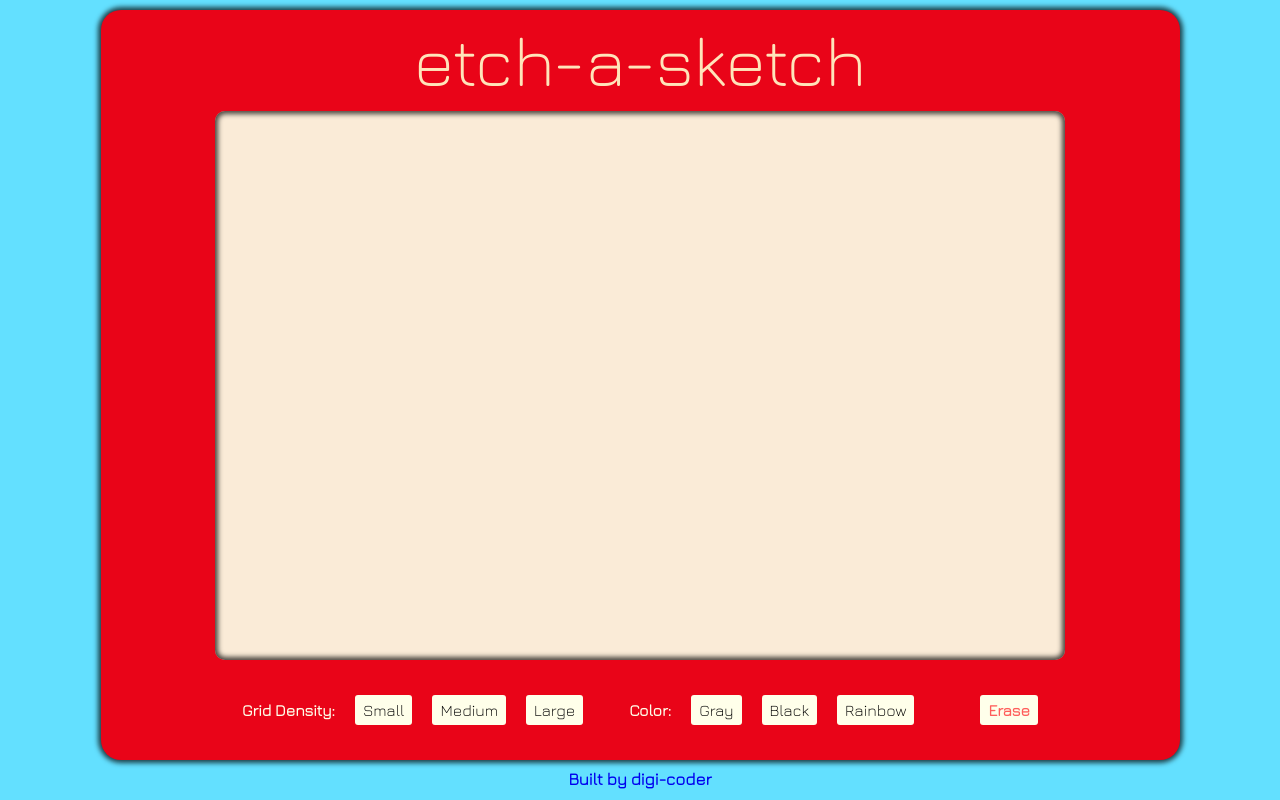
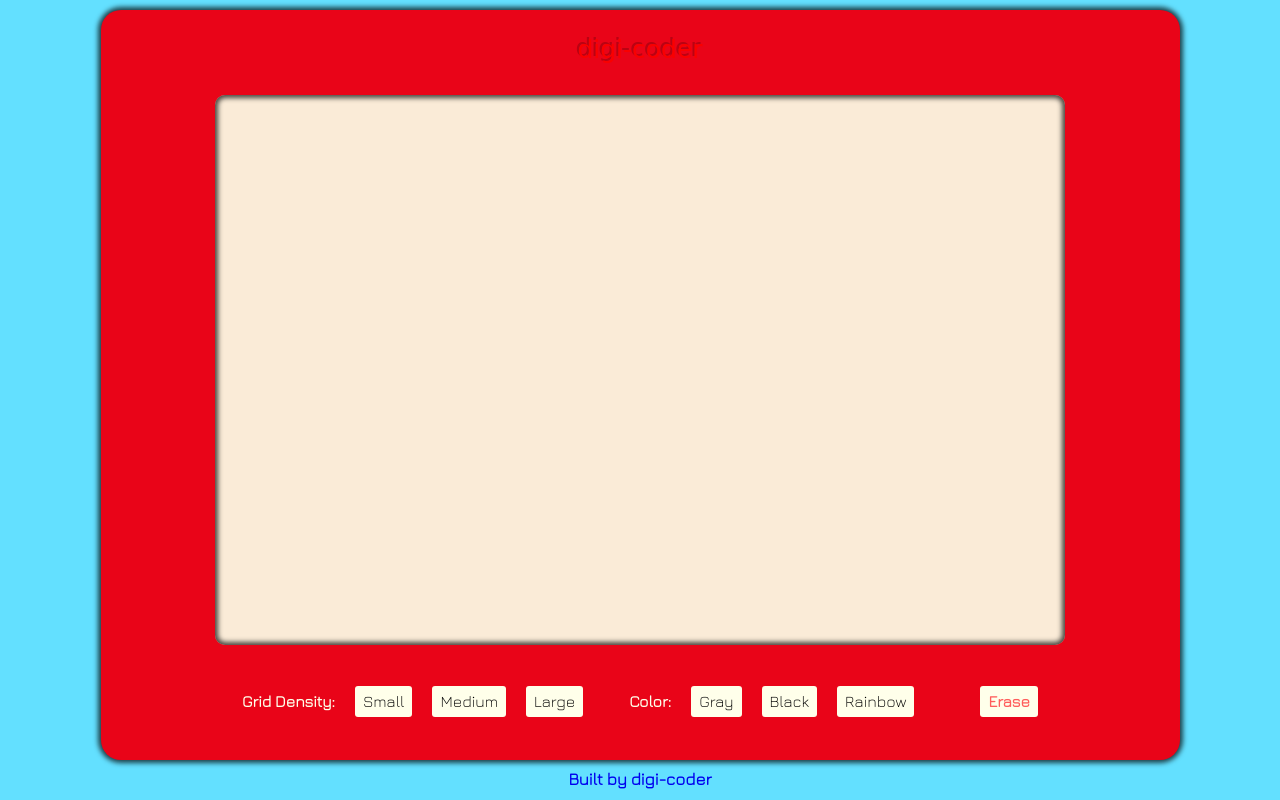
Before and after one commit to digi-coder/etch-a-sketch, a plain HTML site: page index.html in a window 1280 px wide. Drawn offline with nearby package versions, Linux system fonts and the light colour scheme.

Commit message:
Edit style.css and index.html

```diff
--- a/css/style.css
+++ b/css/style.css
@@ -42,9 +42,13 @@ body {
 #title {
     display: flex;
     align-content: center;
-    color: #FFE4BA;
-    font-size: 70px;
+    color: #fa0000;
+    font-family: 'Sassy Fras', cursive;
+    font-size: 25px;
+    text-shadow: -2px -2px #b90312;
     margin: 10px;
+    padding-bottom: 20px;
+
 }
 
 #grid-container {
@@ -84,13 +88,15 @@ body {
 
 #controls .erase {
     color: #FF5E5B !important;
-font-weight: 700;
+    font-weight: 700;
+    margin-top: 14px;
 }
 
 #controls-left {
     display: flex;
     align-items: center;
     box-sizing: border-box;
+    padding-top: 14px;
 }
 
 #controls-left p {
@@ -103,6 +109,7 @@ font-weight: 700;
     display: flex;
     align-items: center;
     box-sizing: border-box;
+    padding-top: 14px;
 }
 
 #controls-right p {
--- a/index.html
+++ b/index.html
@@ -17,7 +17,7 @@
     <div id="wrapper">
         <div id="container" class="outer-shell">
             <div id="title">
-                <span>etch-a-sketch</span>
+                <span>digi-coder</span>
             </div>
             <div id="grid-container" class="medium-grid-default inner-shell">
 
```
